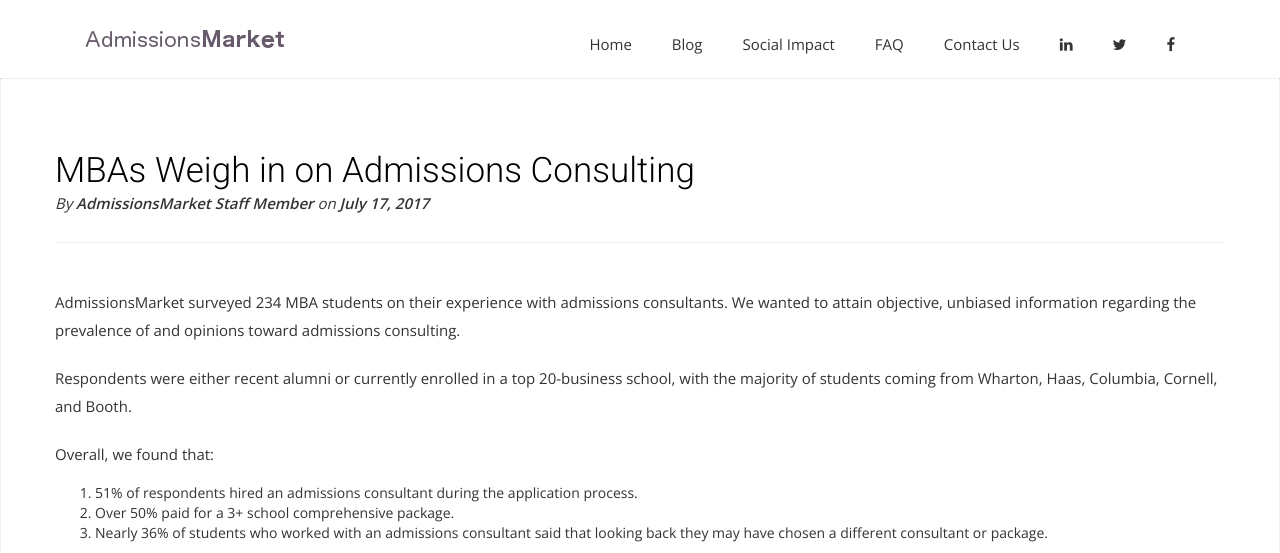
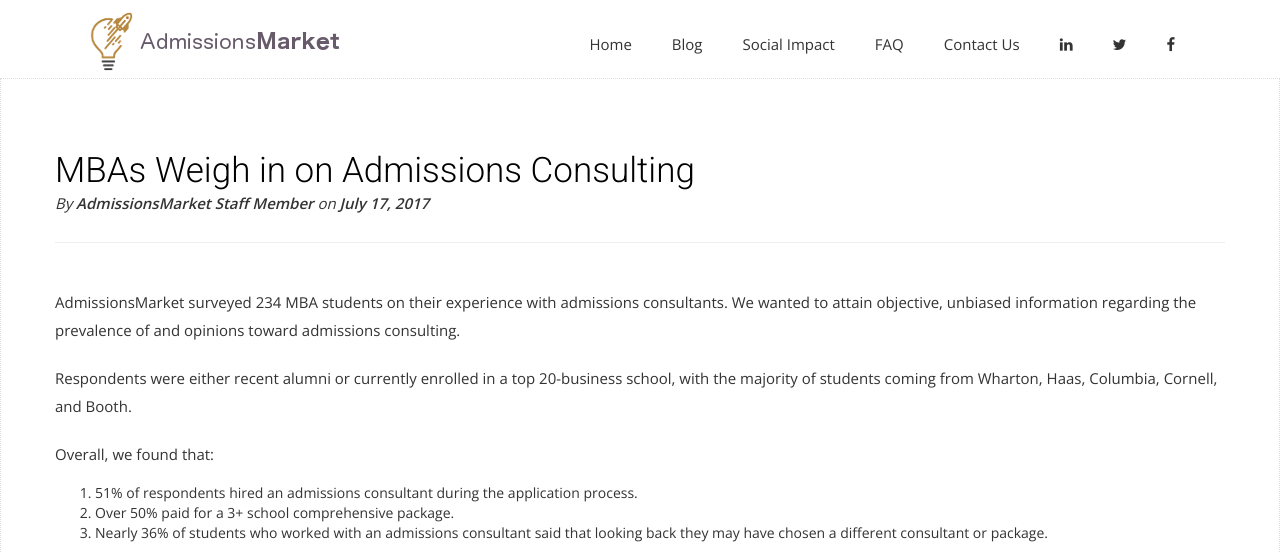
Before and after one commit to dsardi/Eric-Natelson.github.io, a Jekyll site: the page built from _posts/2017-07-17-MBAsweighinonAdmissionsConsulting.md, in a window 1280 px wide. Shown: the top 553 px of the page. Built offline with Jekyll 4.4.1, drawn with Linux system fonts in a browser that asks for light colours; nearby versions of some CDN libraries; some web fonts are replaced; grey boxes are pictures that could not be loaded.

```diff
--- a/_layouts/post.html
+++ b/_layouts/post.html
@@ -20,7 +20,7 @@ layout: page
         <div id="share-buttons">
           <h4>Share This:</h4>
             <!-- LinkedIn -->
-              <a href="http://www.linkedin.com/shareArticle?mini=true&amp;url=https://eric-natelson.github.io/airspace-jekyll/2017/07/17/MBAsweighinonAdmissionsConsulting.html" target="_blank">
+              <a href="http://www.linkedin.com/shareArticle?mini=true&amp;url='{{ post.url | prepend: site.baseurl }}'" target="_blank">
               <img src="https://simplesharebuttons.com/images/somacro/linkedin.png" alt="LinkedIn" /></a>
             <!-- Twitter -->
               <a href="https://twitter.com/share?url=https://eric-natelson.github.io/airspace-jekyll/2017/07/17/MBAsweighinonAdmissionsConsulting.html.com&amp;text=MBAs%20weigh%20in%20on%20admissions%20consulting&amp;hashtags=AdmissionsMarket" target="_blank">
--- a/css/airspace.css
+++ b/css/airspace.css
@@ -77,7 +77,7 @@ header .navbar {
   border: 0px;
 }
 header .navbar-brand {
-  padding-top: 10px;
+  padding-top: 0px;
 }
 header .navbar-default {
   background: none;
```
Also changed, not shown: img/admissionslogo.png (added), img/logo.png.
